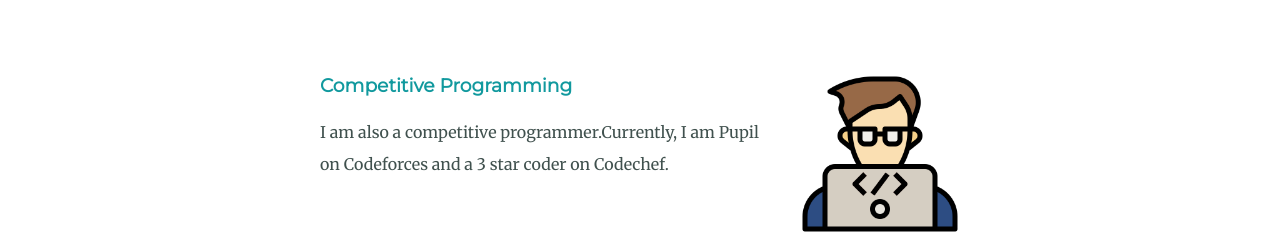
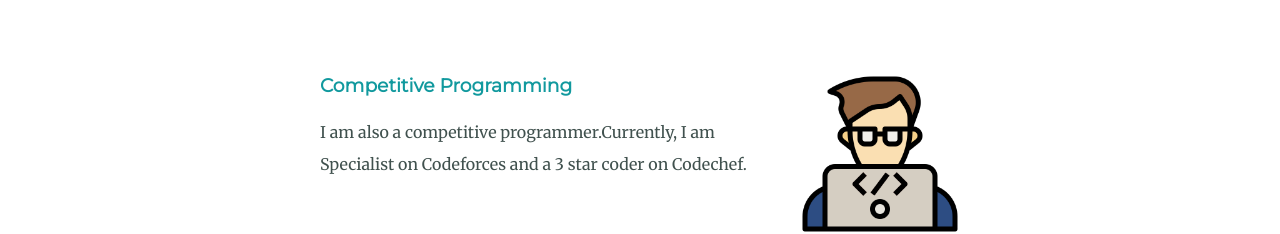
Before and after one commit to biprajitpaul5555/personal-site, a plain HTML site: page index.html in a window 1280 px wide. Shown: the part 1884-2118 px from the top of the page. Drawn offline with Linux system fonts and the light colour scheme.

Commit message:
Update index.html

```diff
--- a/index.html
+++ b/index.html
@@ -43,7 +43,7 @@
                     <img class="cp-img" src="images/coding.png" alt="cp-img" />
                     <h3>Competitive Programming</h3>
                     <p>
-                        I am also a competitive programmer.Currently, I am Pupil on Codeforces and a 3 star coder on
+                        I am also a competitive programmer.Currently, I am Specialist on Codeforces and a 3 star coder on
                         Codechef.
                     </p>
                 </div>
```
